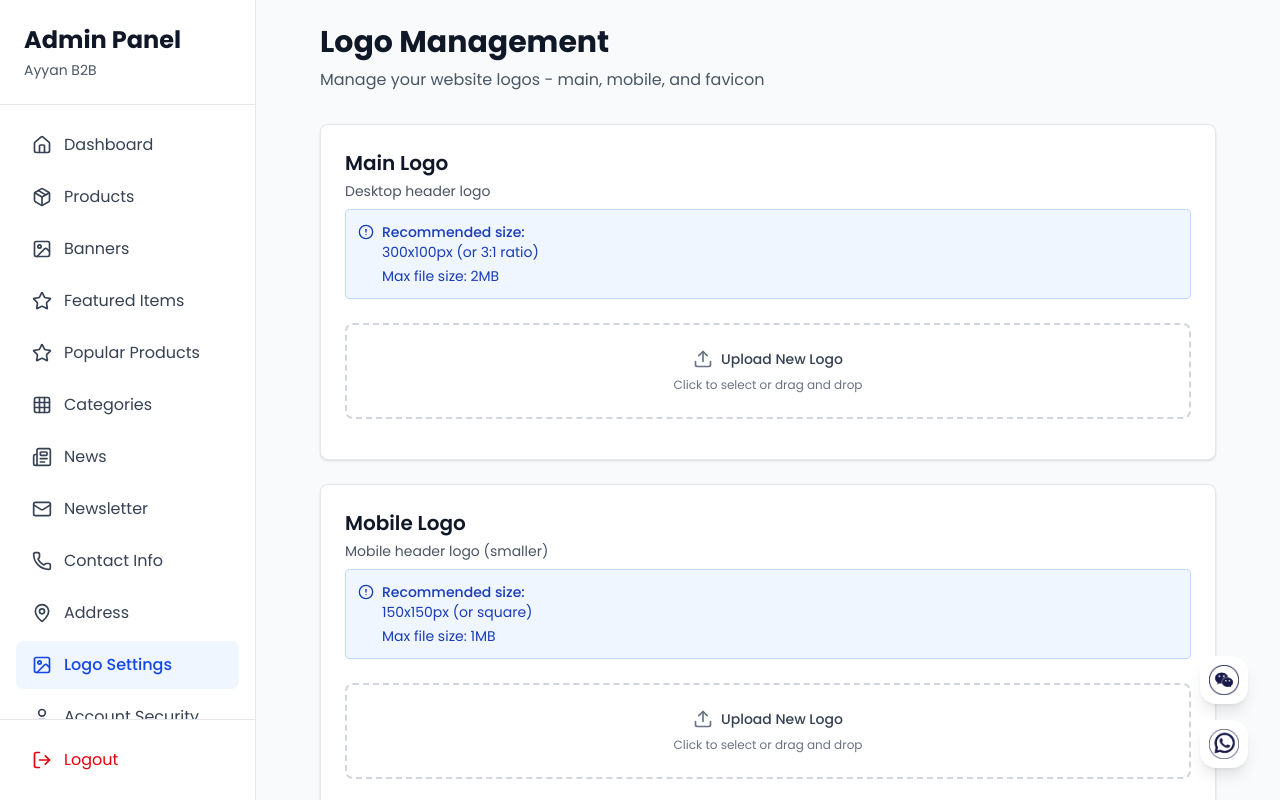
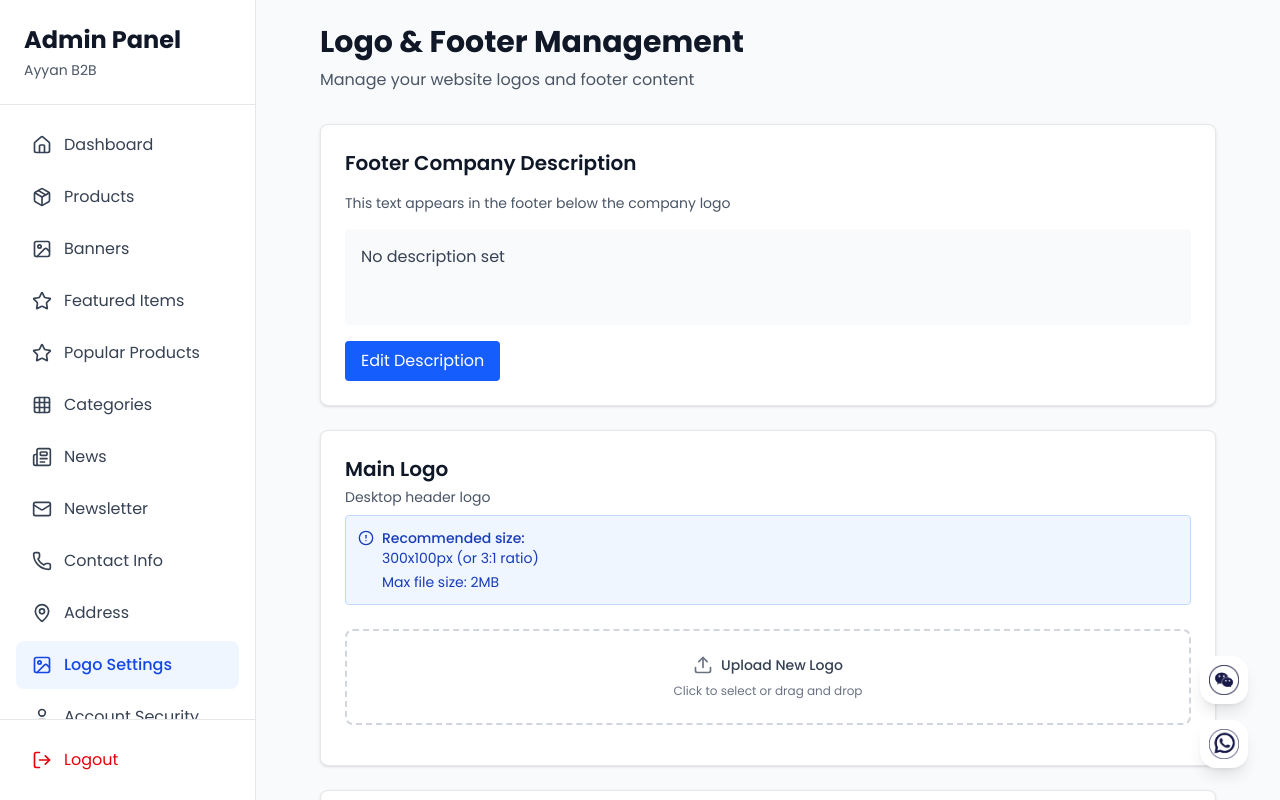
Before and after one commit to Marvinpena02828/tech, a Next.js app: page /admin/logos in a window 1280 px wide. Shown: the top 800 px of the page. Built offline with nearby package versions, Linux system fonts and the light colour scheme; no server answers; the database is empty; a web font is replaced by a local one.

Commit message:
Implement company description management
Added functionality to fetch and edit company description from Supabase. Updated UI to manage footer company description.

```diff
--- a/src/app/(private)/admin/logos/page.tsx
+++ b/src/app/(private)/admin/logos/page.tsx
@@ -1,8 +1,9 @@
 "use client";
 
-import { useState } from "react";
+import { useState, useEffect } from "react";
 import { Upload, Trash2, Eye, AlertCircle } from "lucide-react";
 import { useLogos } from "@/lib/hooks/useLogos";
+import { createClient } from "@/lib/supabase/client";
 import toast from "react-hot-toast";
 
 const LOGO_SPECS = {
@@ -31,6 +32,62 @@ export default function LogoSettings() {
   const [uploading, setUploading] = useState<string | null>(null);
   const [previewUrl, setPreviewUrl] = useState<string | null>(null);
   const [showPreview, setShowPreview] = useState<string | null>(null);
+  const [companyDescription, setCompanyDescription] = useState("");
+  const [isEditingDescription, setIsEditingDescription] = useState(false);
+  const [isSavingDescription, setIsSavingDescription] = useState(false);
+
+  // Fetch company description
+  useEffect(() => {
+    const fetchCompanyInfo = async () => {
+      try {
+        const supabase = createClient();
+        const { data, error } = await supabase
+          .from("company_info")
+          .select("description")
+          .single();
+
+        if (error) {
+          console.error("Error fetching company info:", error);
+        } else if (data) {
+          setCompanyDescription(data.description);
+        }
+      } catch (error) {
+        console.error("Error:", error);
+      }
+    };
+
+    fetchCompanyInfo();
+  }, []);
+
+  const handleSaveDescription = async () => {
+    if (!companyDescription.trim()) {
+      toast.error("Description cannot be empty");
+      return;
+    }
+
+    try {
+      setIsSavingDescription(true);
+      const supabase = createClient();
+
+      const { error } = await supabase
+        .from("company_info")
+        .update({ description: companyDescription })
+        .eq("id", 1);
+
+      if (error) {
+        toast.error("Failed to save description");
+        console.error(error);
+      } else {
+        toast.success("Company description updated!");
+        setIsEditingDescription(false);
+      }
+    } catch (error) {
+      console.error("Error:", error);
+      toast.error("Error saving description");
+    } finally {
+      setIsSavingDescription(false);
+    }
+  };
 
   const handleFileChange = async (
     e: React.ChangeEvent<HTMLInputElement>,
@@ -94,11 +151,63 @@ export default function LogoSettings() {
         {/* Header */}
         <div className="mb-8">
           <h1 className="text-3xl font-bold text-gray-900 mb-2">
-            Logo Management
+            Logo & Footer Management
           </h1>
           <p className="text-gray-600">
-            Manage your website logos - main, mobile, and favicon
+            Manage your website logos and footer content
           </p>
+        </div>
+
+        {/* Company Description Section */}
+        <div className="bg-white rounded-lg shadow border border-gray-200 overflow-hidden mb-6">
+          <div className="p-6">
+            <h2 className="text-xl font-semibold text-gray-900 mb-4">
+              Footer Company Description
+            </h2>
+            <p className="text-sm text-gray-600 mb-4">
+              This text appears in the footer below the company logo
+            </p>
+
+            {!isEditingDescription ? (
+              <div>
+                <div className="bg-gray-50 rounded p-4 mb-4 min-h-24">
+                  <p className="text-gray-700 whitespace-pre-wrap">
+                    {companyDescription || "No description set"}
+                  </p>
+                </div>
+                <button
+                  onClick={() => setIsEditingDescription(true)}
+                  className="px-4 py-2 bg-blue-600 text-white rounded hover:bg-blue-700 transition"
+                >
+                  Edit Description
+                </button>
+              </div>
+            ) : (
+              <div>
+                <textarea
+                  value={companyDescription}
+                  onChange={(e) => setCompanyDescription(e.target.value)}
+                  className="w-full p-3 border border-gray-300 rounded focus:outline-none focus:ring-2 focus:ring-blue-500 min-h-32 resize-none"
+                  placeholder="Enter company description..."
+                />
+                <div className="mt-4 flex gap-2">
+                  <button
+                    onClick={handleSaveDescription}
+                    disabled={isSavingDescription}
+                    className="px-4 py-2 bg-green-600 text-white rounded hover:bg-green-700 transition disabled:opacity-50"
+                  >
+                    {isSavingDescription ? "Saving..." : "Save Description"}
+                  </button>
+                  <button
+                    onClick={() => setIsEditingDescription(false)}
+                    className="px-4 py-2 bg-gray-400 text-white rounded hover:bg-gray-500 transition"
+                  >
+                    Cancel
+                  </button>
+                </div>
+              </div>
+            )}
+          </div>
         </div>
 
         {/* Logo Cards */}
@@ -204,6 +313,7 @@ export default function LogoSettings() {
             <li>• Favicon shows in browser tabs and bookmarks</li>
             <li>• Use PNG or SVG format for best quality</li>
             <li>• Transparent backgrounds work best for logos</li>
+            <li>• Footer description is displayed under the company logo</li>
           </ul>
         </div>
       </div>
```
